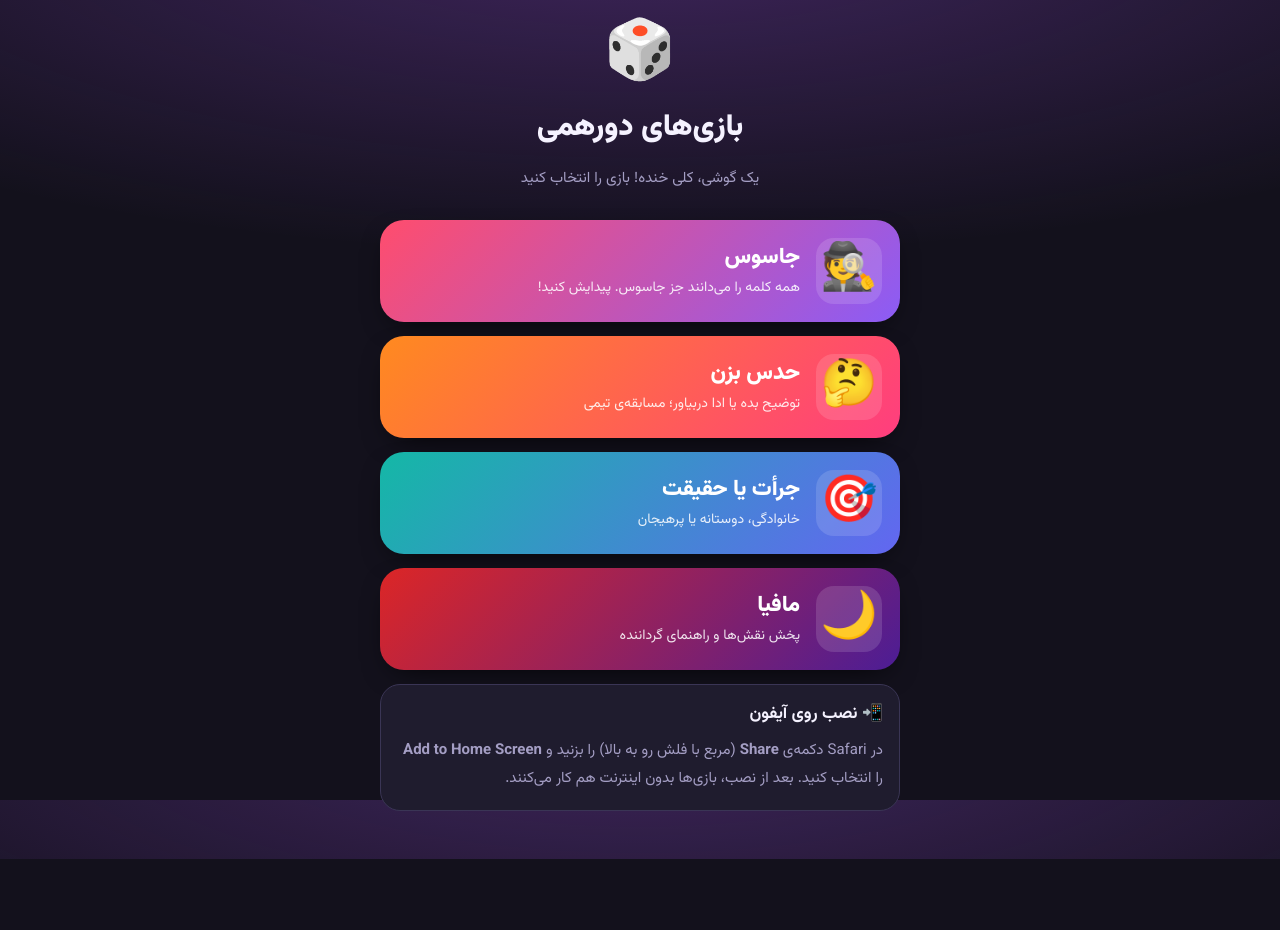
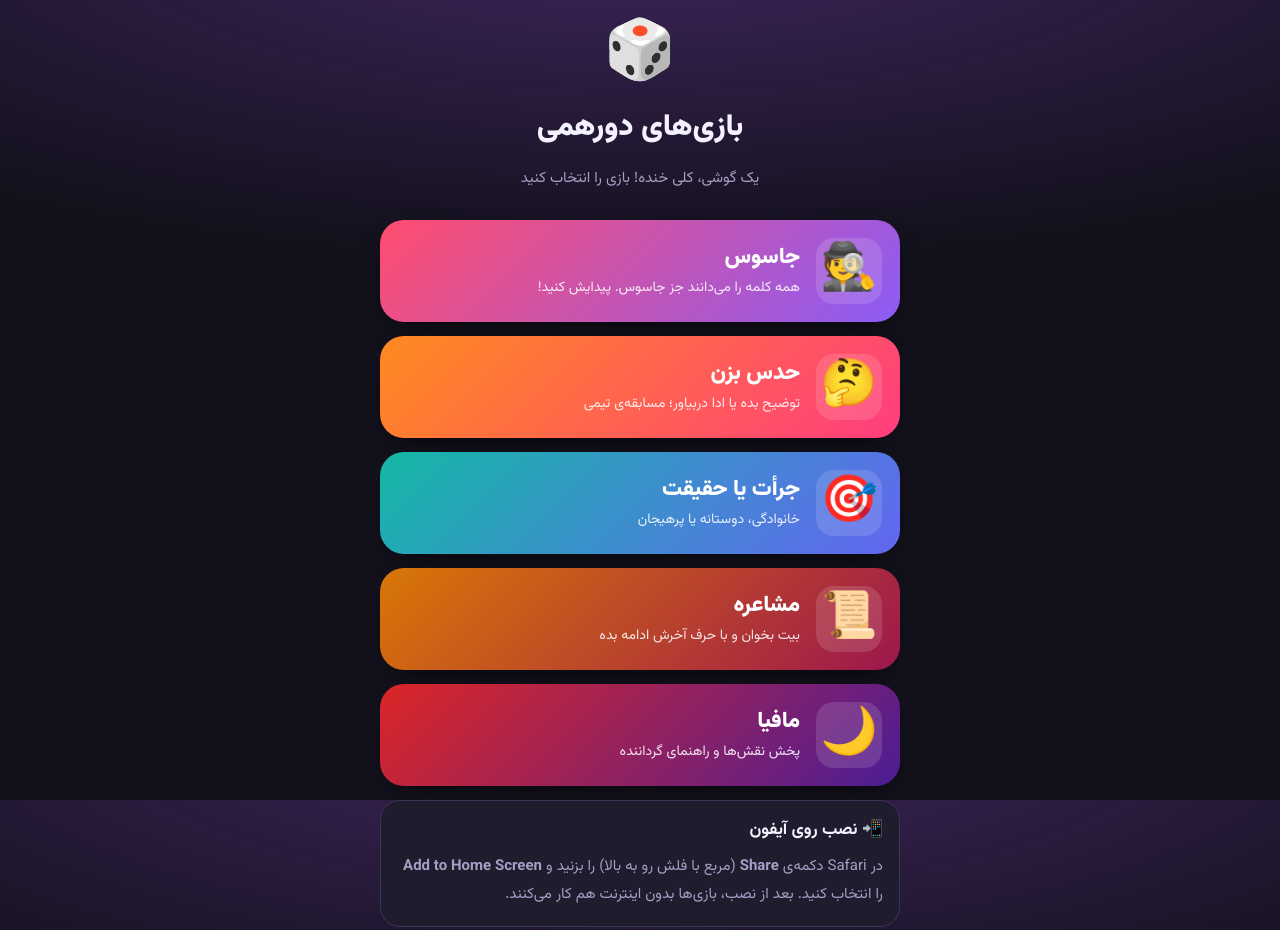
Before and after one commit to ETohidi/dorehami, a plain HTML site: page index.html in a window 1280 px wide. Shown: the top 930 px of the page. Before the commit the page ends 859 px from the top, so only its background shows below. Drawn offline with Linux system fonts and the light colour scheme.

Commit message:
Update index.html: poems, word memory, Moshaere link

```diff
--- a/index.html
+++ b/index.html
@@ -83,6 +83,7 @@ p{line-height:1.9}
 .hu{background:linear-gradient(135deg,#ff8a1f,#ff3d7f)}
 .td{background:linear-gradient(135deg,#14b8a6,#6366f1)}
 .mf{background:linear-gradient(135deg,#dc2626,#4c1d95)}
+.ms{background:linear-gradient(135deg,#d97706,#9d174d)}
 .install{display:none}
 .foot{text-align:center;color:var(--muted);font-size:13px;margin-top:auto;padding-top:18px}
 </style>
@@ -97,6 +98,7 @@ p{line-height:1.9}
     <a class="g spy" href="spy.html"><span class="e">🕵️</span><span><b>جاسوس</b><small>همه کلمه را می‌دانند جز جاسوس. پیدایش کنید!</small></span></a>
     <a class="g hu" href="headsup.html"><span class="e">🤔</span><span><b>حدس بزن</b><small>توضیح بده یا ادا دربیاور؛ مسابقه‌ی تیمی</small></span></a>
     <a class="g td" href="truth.html"><span class="e">🎯</span><span><b>جرأت یا حقیقت</b><small>خانوادگی، دوستانه یا پرهیجان</small></span></a>
+    <a class="g ms" href="moshaere.html"><span class="e">📜</span><span><b>مشاعره</b><small>بیت بخوان و با حرف آخرش ادامه بده</small></span></a>
     <a class="g mf" href="mafia.html"><span class="e">🌙</span><span><b>مافیا</b><small>پخش نقش‌ها و راهنمای گرداننده</small></span></a>
   </div>
   <div class="card install" id="install">
```
